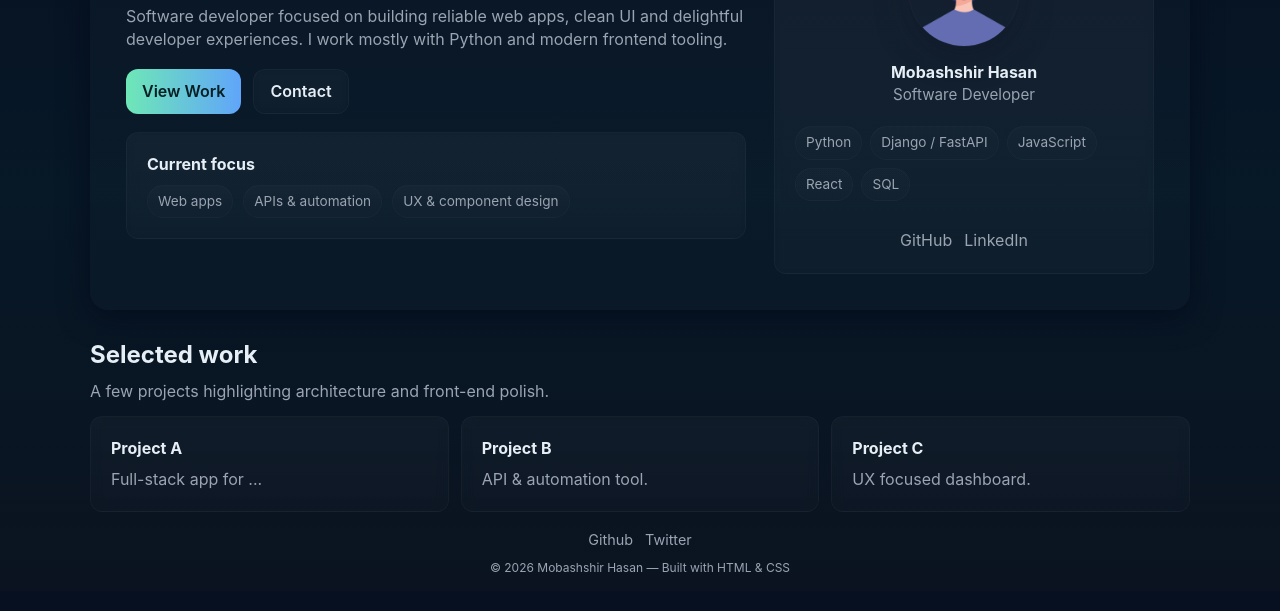
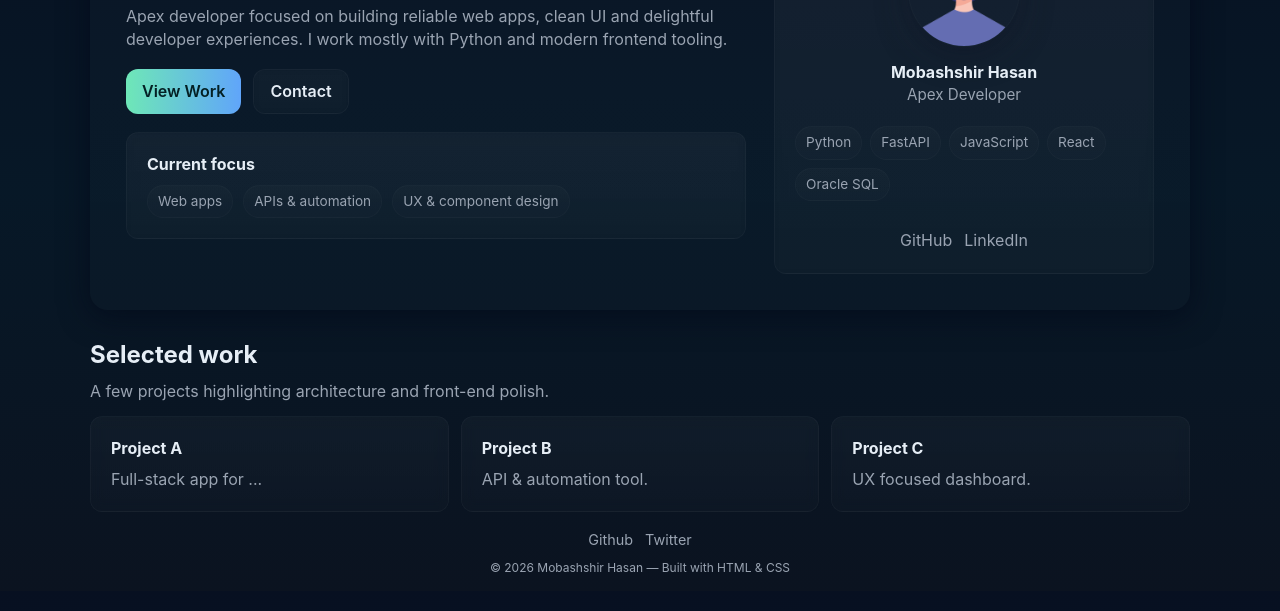
Before and after one commit to mobashshirhasan/mobashshirhasan.github.io, a plain HTML site: page index.html in a window 1280 px wide. Shown: the part 209-820 px from the top of the page. Drawn offline with Linux system fonts and the light colour scheme.

Commit message:
Modify portfolio details and skills section
Updated the portfolio description and skills listed.

```diff
--- a/index.html
+++ b/index.html
@@ -4,7 +4,7 @@
     <meta charset="UTF-8" />
     <meta name="viewport" content="width=device-width, initial-scale=1.0" />
     <title>Mobashshir Hasan — Portfolio</title>
-    <meta name="description" content="Mobashshir Hasan — Software Developer. Portfolio and contact." />
+    <meta name="description" content="Mobashshir Hasan — Apex Developer. Portfolio and contact." />
     <link rel="stylesheet" href="styles.css">
     <script>
         // small helper for the view-work CTA
@@ -16,7 +16,7 @@
         <main class="hero" role="main" aria-labelledby="greeting">
             <section class="intro">
                 <h1 id="greeting"><span class="name">Mobashshir Hasan</span></h1>
-                <p class="lead">Software developer focused on building reliable web apps, clean UI and delightful developer experiences. I work mostly with Python and modern frontend tooling.</p>
+                <p class="lead">Apex developer focused on building reliable web apps, clean UI and delightful developer experiences. I work mostly with Python and modern frontend tooling.</p>
                 <div class="ctas">
                     <a href="#work" class="btn primary" onclick="scrollToWork(event)">View Work</a>
                     <a class="btn" href="mailto:mobashshir12@gmail.com">Contact</a>
@@ -39,15 +39,15 @@
                 <div class="avatar avatar-initials" aria-hidden="true" style="display:none">MH</div>
                 <div style="text-align:center">
                     <div style="font-weight:700">Mobashshir Hasan</div>
-                    <div style="color:var(--muted);font-size:0.95rem">Software Developer</div>
+                    <div style="color:var(--muted);font-size:0.95rem">Apex Developer</div>
                 </div>
 
                 <div class="skills" aria-hidden="false">
                     <span class="chip">Python</span>
-                    <span class="chip">Django / FastAPI</span>
+                    <span class="chip">FastAPI</span>
                     <span class="chip">JavaScript</span>
                     <span class="chip">React</span>
-                    <span class="chip">SQL</span>
+                    <span class="chip">Oracle SQL</span>
                 </div>
 
                 <div style="width:100%">
```
